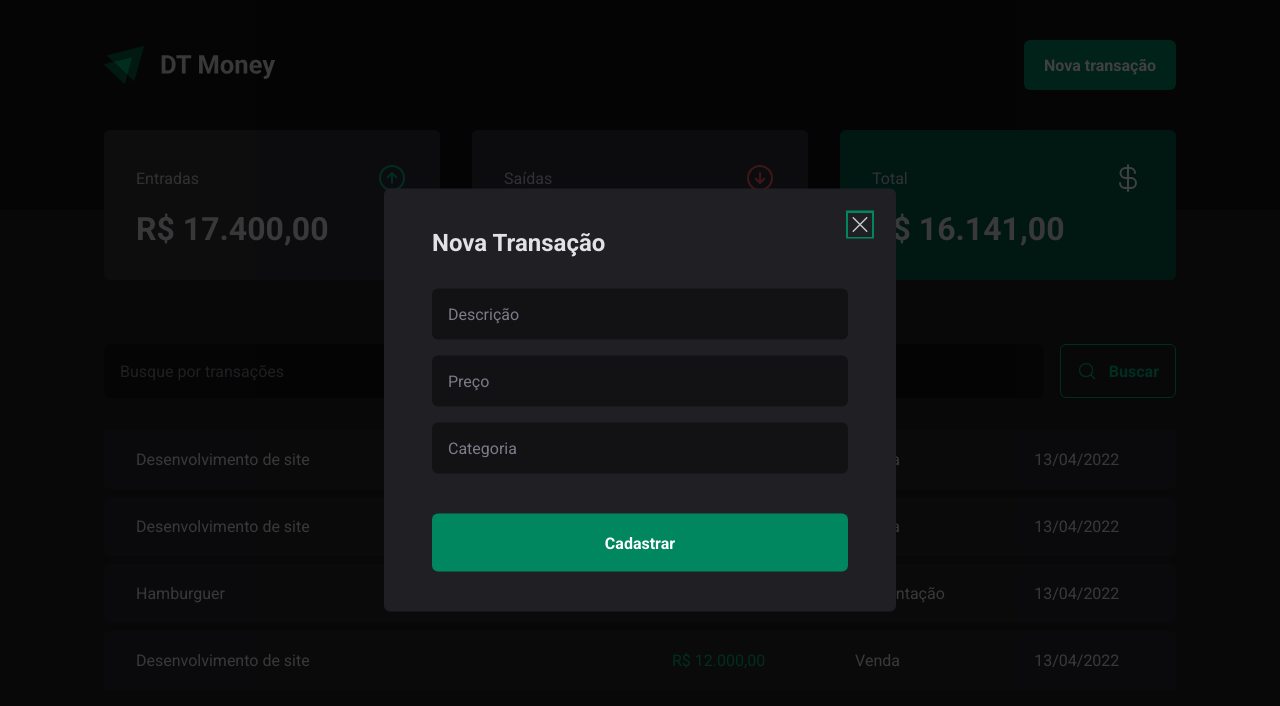
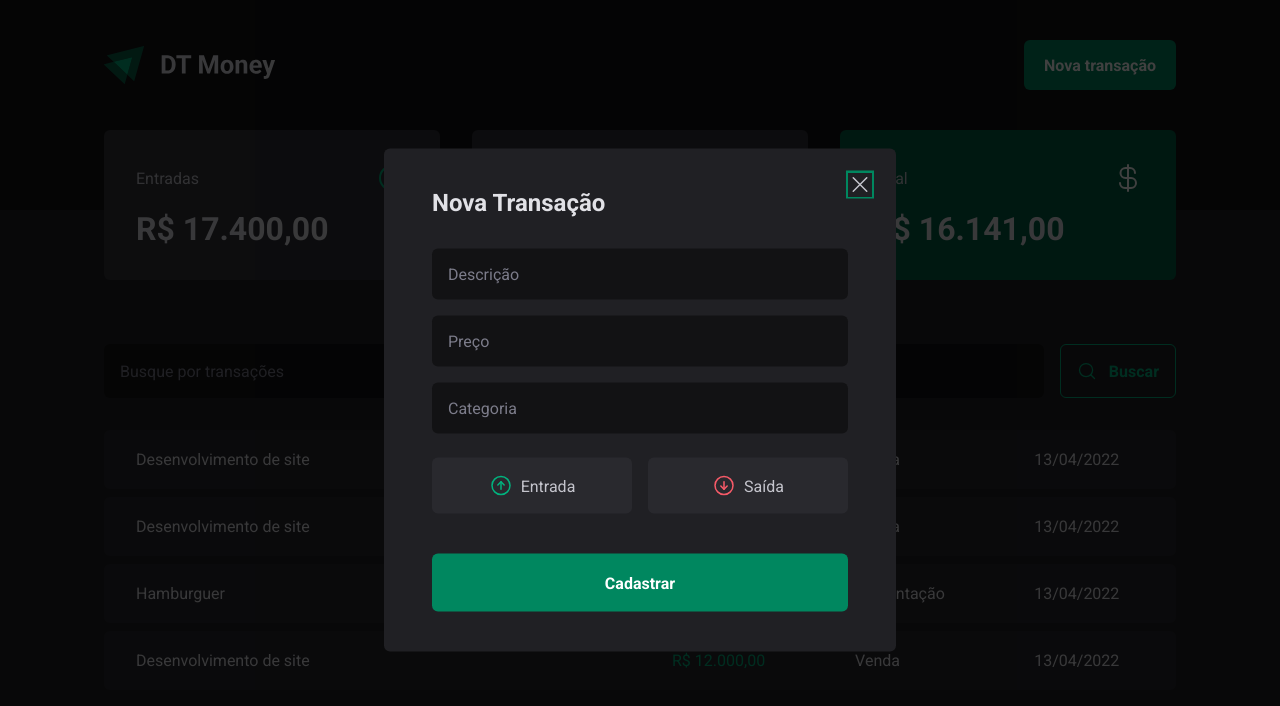
Before and after one commit to Chris-Saints/03-dt-money-RocketSeat, a React (Vite) app: page / in a window 1280 px wide. Both pictures are taken after a click on the button "Nova transação". Shown: the top 706 px of the page. Built offline with nearby package versions, Linux system fonts and the light colour scheme.

Commit message:
Adicionando os Botoes de entrada e saída do modal. Apenas css

```diff
--- a/package.json
+++ b/package.json
@@ -11,6 +11,7 @@
   },
   "dependencies": {
     "@radix-ui/react-dialog": "^1.1.15",
+    "@radix-ui/react-radio-group": "^1.3.8",
     "phosphor-react": "^1.4.1",
     "react": "^19.1.0",
     "react-dom": "^19.1.0",
--- a/src/components/NewTransactionModal/index.tsx
+++ b/src/components/NewTransactionModal/index.tsx
@@ -1,6 +1,6 @@
 import * as Dialog from '@radix-ui/react-dialog'
-import { CloseButton, Content, Overlay } from './styles'
-import { X } from 'phosphor-react'
+import { CloseButton, Content, Overlay, TransactionType, TransactionTypebutton } from './styles'
+import { ArrowCircleDown, ArrowCircleUp, X } from 'phosphor-react'
 
 export function NewTransactionModal() {
     return (
@@ -19,6 +19,19 @@
                     <input type='number' placeholder='Preço' required />
                     <input type='text' placeholder='Categoria' required />
 
+                    <TransactionType>
+                        <TransactionTypebutton variant='income'>
+                            <ArrowCircleUp size={24} />
+                            Entrada
+                        </TransactionTypebutton>
+
+                        <TransactionTypebutton variant='outcome'>
+                            <ArrowCircleDown size={24} />
+                            Saída
+                        </TransactionTypebutton>
+
+                    </TransactionType>
+
                     <button type='submit'>Cadastrar</button>
                 </form>
 
--- a/src/components/NewTransactionModal/styles.ts
+++ b/src/components/NewTransactionModal/styles.ts
@@ -69,3 +69,31 @@
     color: ${props => props.theme['gray-300']};
     cursor: pointer;
 `;
+
+export const TransactionType = styled.div`
+    display: grid;
+    grid-template-columns: repeat(2, 1fr);
+    gap: 1rem;
+    margin-top: 0.5rem;
+`
+
+interface TransactionTypeButtonProps {
+    variant: 'income' | 'outcome'
+}
+
+export const TransactionTypebutton = styled.button<TransactionTypeButtonProps>`
+    background: ${props => props.theme['gray-700']};
+    padding: 1rem;
+    display: flex;
+    align-items: center;
+    justify-content: center;
+    gap: 0.5rem;
+    border-radius: 6px;
+    cursor: pointer;
+    border: 0;
+    color: ${props => props.theme['gray-300']};
+
+    svg{
+        color: ${props => props.variant === 'income' ? props.theme['green-300'] : props.theme['red-300']};
+    }
+`
```
Also changed, not shown: 1 other file (tests, documents, lock files or other folders).
